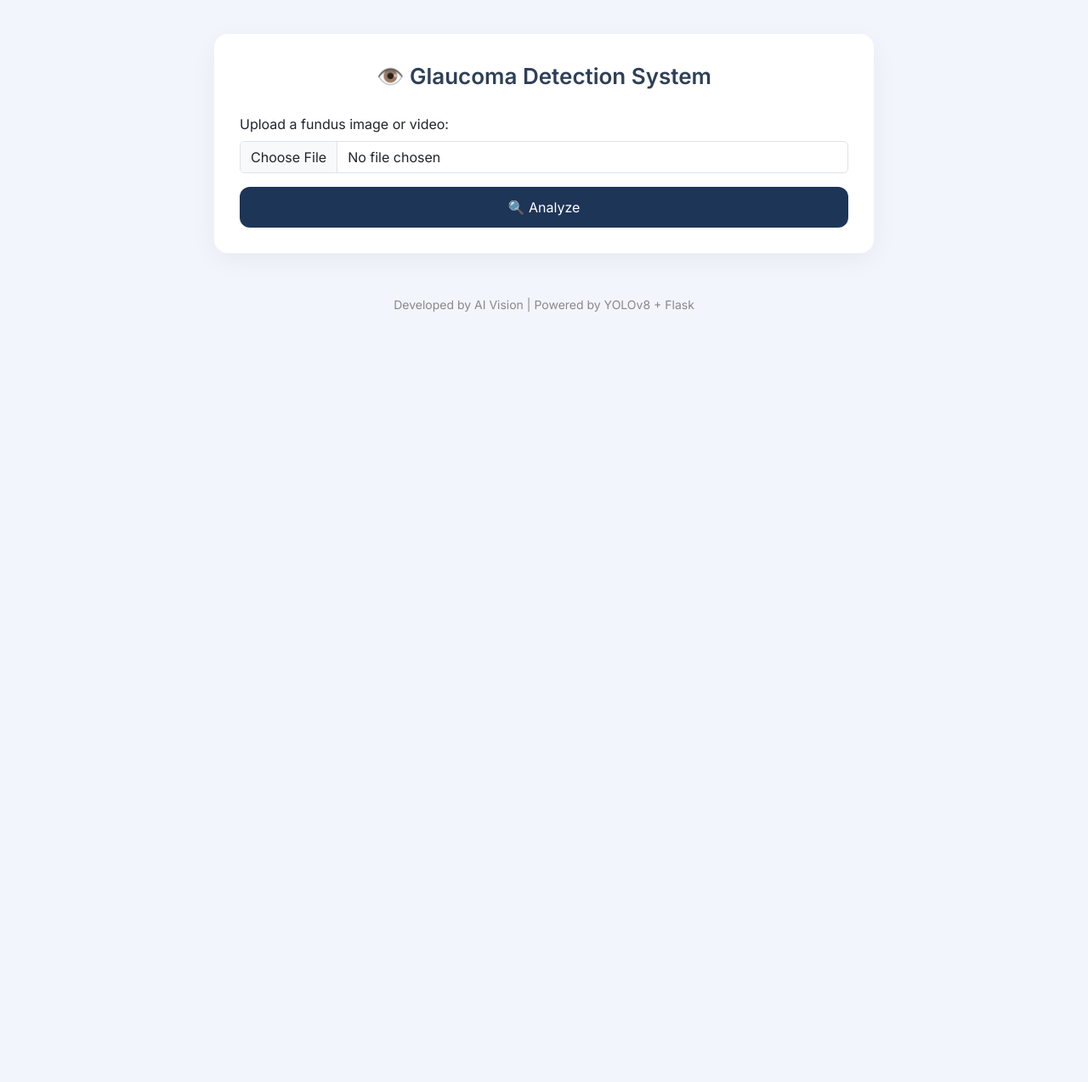
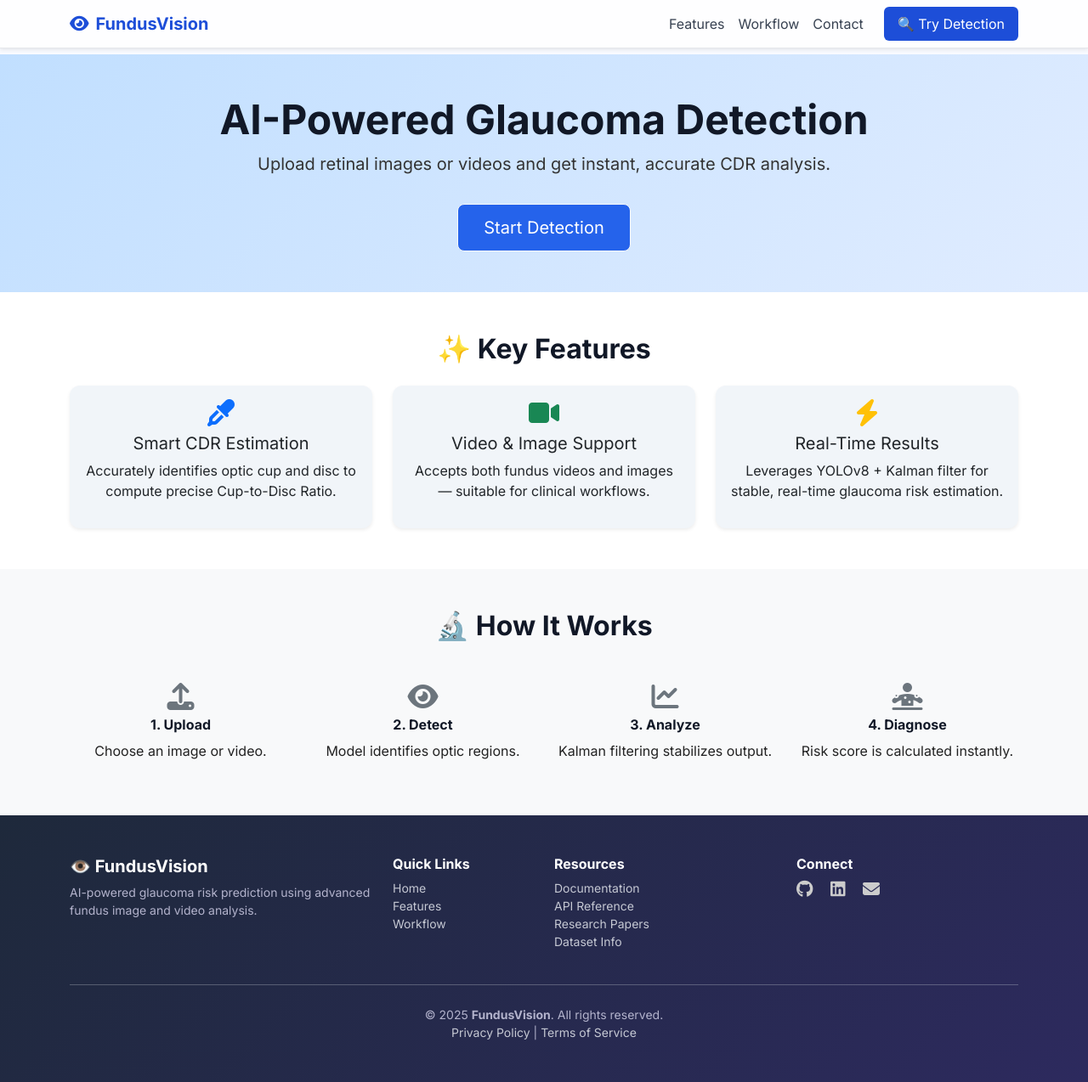
Before and after one commit to souviksenapati/Fundus-Disease-Detection-Using-DL, a Flask app: page / in a window 1280 px wide. Shown: the whole page at 85% size. Before the commit the page ends 368 px from the top, so only its background shows below. Run offline with Flask 3, Linux system fonts and the light colour scheme; some libraries are stand-ins or nearby versions.

Commit message:
Add files via upload

```diff
--- a/app.py
+++ b/app.py
@@ -117,8 +117,12 @@ def get_glaucoma_risk(final_cdr):
 
 # ✅ UI
 @app.route('/')
+def landing():
+    return render_template("index.html")   # Landing page
+
+@app.route('/detect')
 def home():
-    return render_template("index.html")
+    return render_template("detect.html")  # Glaucoma detection UI
 
 # ✅ File Upload Handler
 @app.route('/predict', methods=['POST'])
--- /dev/null
+++ b/static/css/style.css
@@ -0,0 +1,154 @@
+/* ===== General ===== */
+body {
+  font-family: 'Inter', sans-serif;
+  background-color: #f8faff;
+  color: #222;
+  margin: 0;
+  padding: 0;
+  scroll-behavior: smooth;
+}
+
+h1, h2, h3, h4 {
+  font-weight: 700;
+  color: #111827;
+}
+
+/* ===== Navbar - Modern Glassy ===== */
+.navbar {
+  background: rgba(255, 255, 255, 0.8);
+  backdrop-filter: blur(10px);
+  border-bottom: 1px solid #e5e7eb;
+}
+
+.navbar .navbar-brand {
+  font-weight: 700;
+  color: #1d4ed8 !important;
+}
+
+.navbar .nav-link {
+  color: #374151 !important;
+  font-weight: 500;
+}
+
+.navbar .nav-link:hover {
+  color: #1d4ed8 !important;
+}
+
+.navbar .btn-outline-light {
+  background-color: #1d4ed8;
+  color: white;
+  border: none;
+}
+
+.navbar .btn-outline-light:hover {
+  background-color: #2563eb;
+}
+
+/* ===== Hero ===== */
+.header {
+  background: linear-gradient(135deg, #c1dfff, #e0ecff);
+  padding: 100px 0 80px;
+  text-align: center;
+  color: #0f172a;
+}
+
+.header h1 {
+  font-size: 3rem;
+}
+
+.header p {
+  font-size: 1.25rem;
+}
+
+.header .btn {
+  background-color: #2563eb;
+  color: white;
+  padding: 12px 30px;
+  border-radius: 8px;
+}
+
+.header .btn:hover {
+  background-color: #1d4ed8;
+}
+
+
+.header .lead {
+  color: #333333;           /* Light but visible */
+  font-size: 1.25rem;
+  font-weight: 500;
+}
+
+/* ===== Features ===== */
+#features {
+  background-color: #ffffff;
+}
+
+.card {
+  border: none;
+  border-radius: 12px;
+  background-color: #f1f5f9;
+  padding: 20px;
+  transition: transform 0.3s ease, box-shadow 0.3s ease;
+}
+
+.card:hover {
+  transform: translateY(-6px);
+  box-shadow: 0 10px 25px rgba(0, 0, 0, 0.05);
+}
+
+.card i {
+  color: #2563eb;
+}
+
+/* ===== Workflow ===== */
+#how-it-works {
+  background-color: #f3f4f6;
+}
+
+#how-it-works h6 {
+  font-weight: 600;
+  color: #111827;
+}
+
+/* ===== Footer ===== */
+.footer-modern {
+  background: linear-gradient(135deg, #1e293b, #2d2a5e);
+  color: #f4f4f4;
+  font-family: 'Inter', sans-serif;
+  position: relative;
+  z-index: 1;
+}
+
+.footer-modern h5,
+.footer-modern h6 {
+  color: #ffffff;
+}
+
+.footer-modern .footer-link {
+  color: #c5c8d3;
+  text-decoration: none;
+  transition: color 0.3s ease;
+}
+
+.footer-modern .footer-link:hover {
+  color: #fff;
+  text-decoration: underline;
+}
+
+.footer-modern .text-light-emphasis {
+  color: #b3b3cc !important;
+}
+
+.footer-modern .social-icons a {
+  color: #ccc;
+  transition: color 0.3s ease, transform 0.2s ease;
+}
+
+.footer-modern .social-icons a:hover {
+  color: #6cc5ff;
+  transform: scale(1.1);
+}
+
+.footer-modern hr {
+  border-color: rgba(255, 255, 255, 0.15);
+}
--- /dev/null
+++ b/static/js/script.js
@@ -0,0 +1,60 @@
+// Grab elements
+const form = document.getElementById("uploadForm");
+const loader = document.getElementById("loader");
+const resultSection = document.getElementById("resultSection");
+const errorSection = document.getElementById("errorSection");
+
+// Handle form submit
+form.addEventListener("submit", async (e) => {
+  e.preventDefault(); // Prevent page reload
+
+  // UI: show loader, hide results & error
+  loader.classList.remove("d-none");
+  resultSection.classList.add("d-none");
+  errorSection.classList.add("d-none");
+
+  // Get the file
+  const formData = new FormData(form);
+
+  try {
+    // Send file to backend
+    const response = await fetch("/predict", {
+      method: "POST",
+      body: formData,
+    });
+
+    const data = await response.json();
+    loader.classList.add("d-none");
+
+    if (response.ok && data.cdr !== null) {
+      // ✅ Set result values
+      document.getElementById("cdrVal").textContent = data.cdr;
+      document.getElementById("diagnosis").textContent = data.diagnosis;
+      document.getElementById("risk").textContent = data.risk ?? "N/A";
+
+      // ✅ Style tag based on risk
+      const tag = document.getElementById("tagLabel");
+      tag.classList.remove("bg-success", "bg-warning", "bg-danger");
+
+      if (data.risk === 0) {
+        tag.textContent = "🟢 Healthy";
+        tag.classList.add("bg-success", "text-white");
+      } else if (data.risk < 100) {
+        tag.textContent = "🟡 Risky";
+        tag.classList.add("bg-warning", "text-dark");
+      } else {
+        tag.textContent = "🔴 Glaucoma Detected";
+        tag.classList.add("bg-danger", "text-white");
+      }
+
+      resultSection.classList.remove("d-none");
+    } else {
+      // ❌ Handle error
+      throw new Error(data.error || data.diagnosis || "Unknown error");
+    }
+  } catch (err) {
+    loader.classList.add("d-none");
+    document.getElementById("errorMsg").textContent = err.message;
+    errorSection.classList.remove("d-none");
+  }
+});
--- a/templates/index.html
+++ b/templates/index.html
@@ -2,188 +2,157 @@
 <html lang="en">
 <head>
   <meta charset="UTF-8">
-    <title>Glaucoma Detection AI</title>
+  <title>FundusVision – AI Glaucoma Detection</title>
   <meta name="viewport" content="width=device-width, initial-scale=1">
-    <!-- Bootstrap 5 -->
+
+  <!-- Bootstrap -->
   <link href="https://cdn.jsdelivr.net/npm/bootstrap@5.3.3/dist/css/bootstrap.min.css" rel="stylesheet">
   <!-- Google Fonts -->
-    <link href="https://fonts.googleapis.com/css2?family=Inter:wght@400;600&display=swap" rel="stylesheet">
-    <!-- Icons -->
+  <link href="https://fonts.googleapis.com/css2?family=Inter:wght@400;700&display=swap" rel="stylesheet">
+  <!-- Font Awesome -->
   <link href="https://cdnjs.cloudflare.com/ajax/libs/font-awesome/6.5.0/css/all.min.css" rel="stylesheet">
-    <style>
-        body {
-            font-family: 'Inter', sans-serif;
-            background: #f2f6fc;
-            padding: 40px 15px;
-        }
-
-        .container {
-            max-width: 800px;
-            margin: auto;
-        }
-
-        .card-upload {
-            background: #ffffff;
-            border: none;
-            border-radius: 16px;
-            box-shadow: 0 8px 30px rgba(0, 0, 0, 0.05);
-            padding: 30px;
-        }
-
-        .title {
-            font-size: 26px;
-            font-weight: 600;
-            text-align: center;
-            margin-bottom: 25px;
-            color: #2e4057;
-        }
-
-        .btn-upload {
-            width: 100%;
-            background-color: #1d3557;
-            border: none;
-            padding: 12px;
-            font-size: 16px;
-            color: #fff;
-            border-radius: 12px;
-            transition: 0.3s;
-        }
-
-        .btn-upload:hover {
-            background-color: #16324f;
-        }
-
-        .result-card {
-            background-color: #ffffff;
-            padding: 25px;
-            border-radius: 16px;
-            box-shadow: 0 8px 25px rgba(0, 0, 0, 0.05);
-            margin-top: 25px;
-        }
-
-        .result-card h5 {
-            font-weight: 600;
-            color: #1d3557;
-        }
-
-        .result-card p {
-            font-size: 16px;
-        }
-
-        .result-tag {
-            padding: 5px 12px;
-            border-radius: 8px;
-            display: inline-block;
-            font-weight: bold;
-            font-size: 15px;
-        }
-
-        .loader {
-            text-align: center;
-            margin-top: 20px;
-        }
-
-        .footer {
-            margin-top: 50px;
-            text-align: center;
-            font-size: 14px;
-            color: #888;
-        }
-    </style>
+  <!-- Custom CSS -->
+  <link rel="stylesheet" href="{{ url_for('static', filename='css/style.css') }}">
 </head>
 <body>
+
+<!-- Navbar -->
+<nav class="navbar navbar-expand-lg shadow-sm fixed-top">
   <div class="container">
-    <div class="card-upload">
-        <div class="title">👁️ Glaucoma Detection System</div>
-        <form id="uploadForm" enctype="multipart/form-data">
-            <div class="mb-3">
-                <label for="fileInput" class="form-label">Upload a fundus image or video:</label>
-                <input class="form-control" type="file" id="fileInput" name="file" accept="image/*,video/*" required>
-            </div>
-            <button type="submit" class="btn-upload">🔍 Analyze</button>
-        </form>
-
-        <div class="loader d-none" id="loader">
-            <div class="spinner-border text-primary mt-4" role="status">
-                <span class="visually-hidden">Loading...</span>
-            </div>
-            <p class="mt-2">Analyzing input... Please wait</p>
+    <a class="navbar-brand fw-bold text-white" href="/">
+      <i class="fas fa-eye me-2"></i>FundusVision
+    </a>
+    <button class="navbar-toggler border-0" type="button" data-bs-toggle="collapse" data-bs-target="#navbarNav">
+      <span class="navbar-toggler-icon"></span>
+    </button>
+    <div class="collapse navbar-collapse justify-content-end" id="navbarNav">
+      <ul class="navbar-nav align-items-center">
+        <li class="nav-item"><a class="nav-link" href="#features">Features</a></li>
+        <li class="nav-item"><a class="nav-link" href="#how-it-works">Workflow</a></li>
+        <li class="nav-item"><a class="nav-link" href="#contact">Contact</a></li>
+        <li class="nav-item ms-3">
+          <a class="btn btn-outline-light px-3 py-2" href="/detect">🔍 Try Detection</a>
+        </li>
+      </ul>
     </div>
   </div>
+</nav>
 
-    <div class="result-card d-none" id="resultSection">
-        <h5>✅ Analysis Result</h5>
-        <p><i class="fas fa-ruler"></i> <strong>CDR Value:</strong> <span id="cdrVal"></span></p>
-        <p><i class="fas fa-diagnoses"></i> <strong>Diagnosis:</strong> <span id="diagnosis"></span></p>
-        <p><i class="fas fa-percentage"></i> <strong>Risk Level:</strong> <span id="risk"></span>%</p>
-        <div class="result-tag mt-3" id="tagLabel"></div>
+<!-- Hero Section -->
+<header class="header d-flex align-items-center text-center bg-primary text-white py-5" style="margin-top: 4rem;">
+  <div class="container">
+    <h1 class="display-4 fw-bold">AI-Powered Glaucoma Detection</h1>
+    <p class="lead">Upload retinal images or videos and get instant, accurate CDR analysis.</p>
+    <a href="/detect" class="btn btn-light btn-lg mt-3">Start Detection</a>
   </div>
+</header>
 
-    <div class="alert alert-danger d-none mt-4" id="errorSection">
-        <strong>Error:</strong> <span id="errorMsg"></span>
-    </div>
-
-    <div class="footer">
-        Developed by AI Vision | Powered by YOLOv8 + Flask
+<!-- Features Section -->
+<section id="features" class="section py-5">
+  <div class="container text-center">
+    <h2 class="mb-4">✨ Key Features</h2>
+    <div class="row g-4">
+      <div class="col-md-4">
+        <div class="card h-100 shadow-sm p-3">
+          <i class="fas fa-eye-dropper fa-2x text-primary mb-2"></i>
+          <h5>Smart CDR Estimation</h5>
+          <p>Accurately identifies optic cup and disc to compute precise Cup-to-Disc Ratio.</p>
         </div>
       </div>
+      <div class="col-md-4">
+        <div class="card h-100 shadow-sm p-3">
+          <i class="fas fa-video fa-2x text-success mb-2"></i>
+          <h5>Video & Image Support</h5>
+          <p>Accepts both fundus videos and images — suitable for clinical workflows.</p>
+        </div>
+      </div>
+      <div class="col-md-4">
+        <div class="card h-100 shadow-sm p-3">
+          <i class="fas fa-bolt fa-2x text-warning mb-2"></i>
+          <h5>Real-Time Results</h5>
+          <p>Leverages YOLOv8 + Kalman filter for stable, real-time glaucoma risk estimation.</p>
+        </div>
+      </div>
+    </div>
+  </div>
+</section>
 
-<!-- JS -->
-<script>
-    const form = document.getElementById("uploadForm");
-    const loader = document.getElementById("loader");
-    const resultSection = document.getElementById("resultSection");
-    const errorSection = document.getElementById("errorSection");
+<!-- Workflow Section -->
+<section id="how-it-works" class="section py-5 bg-light">
+  <div class="container">
+    <h2 class="text-center mb-5">🔬 How It Works</h2>
+    <div class="row text-center">
+      <div class="col-6 col-md-3">
+        <i class="fas fa-upload fa-2x mb-2 text-secondary"></i>
+        <h6>1. Upload</h6>
+        <p>Choose an image or video.</p>
+      </div>
+      <div class="col-6 col-md-3">
+        <i class="fas fa-eye fa-2x mb-2 text-secondary"></i>
+        <h6>2. Detect</h6>
+        <p>Model identifies optic regions.</p>
+      </div>
+      <div class="col-6 col-md-3">
+        <i class="fas fa-chart-line fa-2x mb-2 text-secondary"></i>
+        <h6>3. Analyze</h6>
+        <p>Kalman filtering stabilizes output.</p>
+      </div>
+      <div class="col-6 col-md-3">
+        <i class="fas fa-diagnoses fa-2x mb-2 text-secondary"></i>
+        <h6>4. Diagnose</h6>
+        <p>Risk score is calculated instantly.</p>
+      </div>
+    </div>
+  </div>
+</section>
 
-    form.addEventListener("submit", async (e) => {
-        e.preventDefault();
+<!-- Footer Section -->
+<footer class="footer-modern text-white">
+  <div class="container py-5">
+    <div class="row g-4">
+      <div class="col-md-4">
+        <h5 class="fw-bold">👁️ FundusVision</h5>
+        <p class="small text-light-emphasis">
+          AI-powered glaucoma risk prediction using advanced fundus image and video analysis.
+        </p>
+      </div>
+      <div class="col-6 col-md-2">
+        <h6 class="fw-bold">Quick Links</h6>
+        <ul class="list-unstyled small">
+          <li><a href="#" class="footer-link">Home</a></li>
+          <li><a href="#features" class="footer-link">Features</a></li>
+          <li><a href="#how-it-works" class="footer-link">Workflow</a></li>
+        </ul>
+      </div>
+      <div class="col-6 col-md-3">
+        <h6 class="fw-bold">Resources</h6>
+        <ul class="list-unstyled small">
+          <li><a href="https://github.com/souviksenapati/Fundus-Disease-Detection-Using-DL" class="footer-link">Documentation</a></li>
+          <li><a href="https://github.com/souviksenapati/Fundus-Disease-Detection-Using-DL" class="footer-link">API Reference</a></li>
+          <li><a href="https://github.com/souviksenapati/Fundus-Disease-Detection-Using-DL" class="footer-link">Research Papers</a></li>
+          <li><a href="https://github.com/souviksenapati/Fundus-Disease-Detection-Using-DL" class="footer-link">Dataset Info</a></li>
+        </ul>
+      </div>
+      <div class="col-md-3">
+        <h6 class="fw-bold">Connect</h6>
+        <div class="social-icons mt-2">
+          <a href="https://github.com/souviksenapati/Fundus-Disease-Detection-Using-DL" class="me-3"><i class="fab fa-github fa-lg"></i></a>
+          <a href="https://www.linkedin.com/in/souvik-senapati/" class="me-3"><i class="fab fa-linkedin fa-lg"></i></a>
+          <a href="mailto:souviksenapati85@gmail.com"><i class="fas fa-envelope fa-lg"></i></a>
+        </div>
+      </div>
+    </div>
+    <hr class="border-light my-4">
+    <div class="text-center small text-light-emphasis">
+      &copy; 2025 <strong>FundusVision</strong>. All rights reserved.
+      <br>
+      <a href="#" class="footer-link">Privacy Policy</a> | <a href="#" class="footer-link">Terms of Service</a>
+    </div>
+  </div>
+</footer>
 
-        loader.classList.remove("d-none");
-        resultSection.classList.add("d-none");
-        errorSection.classList.add("d-none");
-
-        const formData = new FormData(form);
-
-        try {
-            const response = await fetch("/predict", {
-                method: "POST",
-                body: formData
-            });
-
-            const data = await response.json();
-            loader.classList.add("d-none");
-
-            if (response.ok && data.cdr !== null) {
-                document.getElementById("cdrVal").textContent = data.cdr;
-                document.getElementById("diagnosis").textContent = data.diagnosis;
-                document.getElementById("risk").textContent = data.risk ?? "N/A";
-
-                // Set tag
-                const tag = document.getElementById("tagLabel");
-                tag.classList.remove("bg-success", "bg-warning", "bg-danger");
-
-                if (data.risk === 0) {
-                    tag.textContent = "🟢 Healthy";
-                    tag.classList.add("bg-success", "text-white");
-                } else if (data.risk < 100) {
-                    tag.textContent = "🟡 Risky";
-                    tag.classList.add("bg-warning", "text-dark");
-                } else {
-                    tag.textContent = "🔴 Glaucoma Detected";
-                    tag.classList.add("bg-danger", "text-white");
-                }
-
-                resultSection.classList.remove("d-none");
-            } else {
-                throw new Error(data.error || data.diagnosis || "Unknown error");
-            }
-
-        } catch (err) {
-            loader.classList.add("d-none");
-            document.getElementById("errorMsg").textContent = err.message;
-            errorSection.classList.remove("d-none");
-        }
-    });
-</script>
+<!-- Scripts -->
+<script src="{{ url_for('static', filename='js/script.js') }}"></script>
+<script src="https://cdn.jsdelivr.net/npm/bootstrap@5.3.3/dist/js/bootstrap.bundle.min.js"></script>
 </body>
 </html>
```
Also changed, not shown: templates/detect.html (added, +92 -0 lines), requirements.txt (line endings or trailing spaces). Lines whose indentation alone changed are shown as unchanged.
